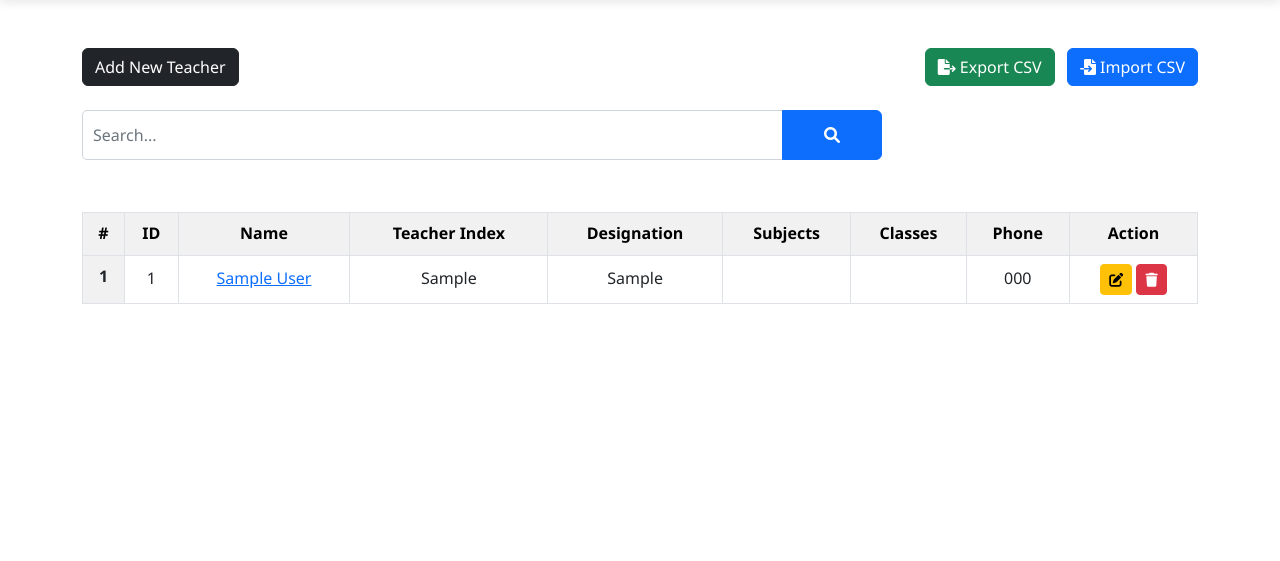
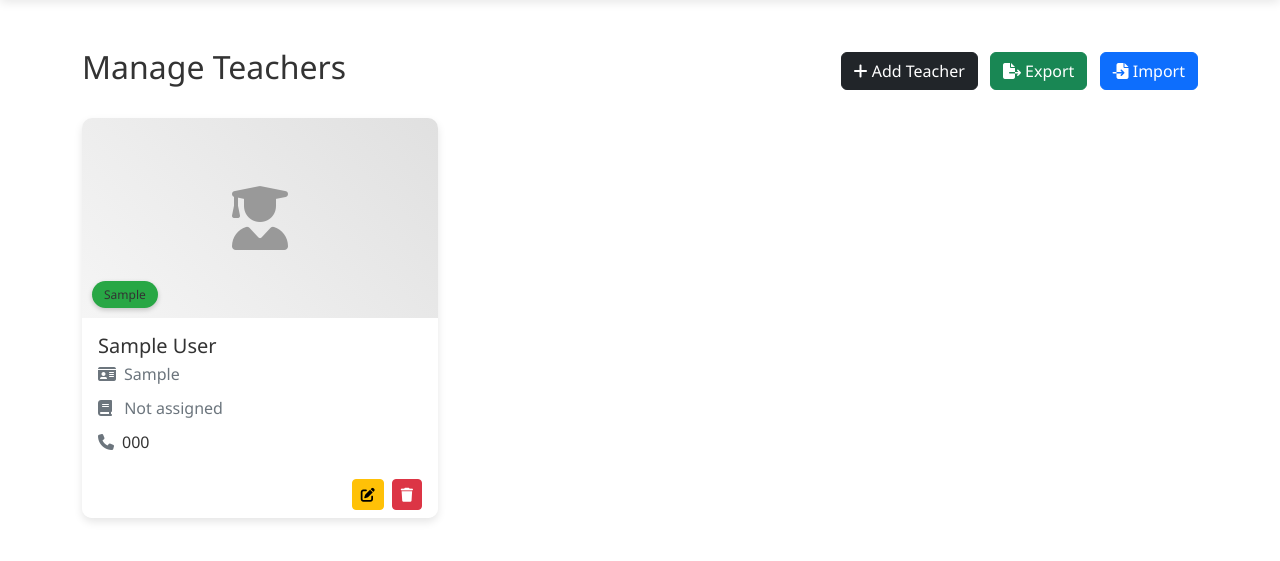
Before and after one commit to ShifatiRabbi/school-management-system, a PHP site: page /admin/teacher.php in a window 1280 px wide. Shown: the part 96-657 px from the top of the page. Run offline with PHP 8.4, Linux system fonts and the light colour scheme; a user stored in the database is signed in; tables that the repository leaves empty or names only in its code hold one stand-in row (values such as "Sample post").

Commit message:
teacher design and image issue fix

```diff
--- a/admin/data/teacher.php
+++ b/admin/data/teacher.php
@@ -92,6 +92,30 @@ function searchTeachers($key, $conn) {
     } else {
         return 0;
     }
+}
+
+function handleTeacherImageUpload($file, $teacher_id, $conn) {
+    $uploadDir = '../uploads/teachers/';
+    if (!file_exists($uploadDir)) {
+        mkdir($uploadDir, 0777, true);
+    }
+
+    // Delete old image if exists
+    $teacher = getTeacherById($teacher_id, $conn);
+    if ($teacher && !empty($teacher['image_path'])) {
+        $oldImage = "../".$teacher['image_path'];
+        if (file_exists($oldImage)) {
+            unlink($oldImage);
+        }
+    }
+
+    $fileName = uniqid() . '_' . basename($file['name']);
+    $targetPath = $uploadDir . $fileName;
+
+    if (move_uploaded_file($file['tmp_name'], $targetPath)) {
+        return str_replace('../', '', $targetPath);
+    }
+    return false;
 }
 
 // Import teachers from CSV
--- a/admin/teacher.php
+++ b/admin/teacher.php
@@ -16,22 +16,61 @@ if (isset($_SESSION['admin_id']) && isset($_SESSION['role'])) {
     <meta name="viewport" content="width=device-width, initial-scale=1.0">
     <title>Admin - Teachers</title>
     <link rel="stylesheet" href="https://cdn.jsdelivr.net/npm/bootstrap@5.2.0/dist/css/bootstrap.min.css">
+    <link rel="stylesheet" href="https://cdnjs.cloudflare.com/ajax/libs/font-awesome/6.4.0/css/all.min.css">
     <link rel="stylesheet" href="../css/style.css">
     <link rel="icon" href="../logo.png">
-    <script src="https://ajax.googleapis.com/ajax/libs/jquery/3.6.0/jquery.min.js"></script>
-    <link rel="stylesheet" href="https://cdnjs.cloudflare.com/ajax/libs/font-awesome/6.0.0/css/all.min.css">
+    <style>
+        .teacher-card {
+            transition: all 0.3s ease;
+            border-radius: 10px;
+            overflow: hidden;
+            box-shadow: 0 4px 8px rgba(0,0,0,0.1);
+        }
+        .teacher-card:hover {
+            transform: translateY(-5px);
+            box-shadow: 0 10px 20px rgba(0,0,0,0.2);
+        }
+        .teacher-img {
+            width: 100%;
+            height: 200px;
+            object-fit: cover;
+            object-position: top;
+        }
+        .teacher-img-placeholder {
+            width: 100%;
+            height: 200px;
+            background: linear-gradient(45deg, #f5f5f5, #e0e0e0);
+            display: flex;
+            align-items: center;
+            justify-content: center;
+            color: #999;
+            font-size: 4rem;
+        }
+        .position-badge {
+            position: absolute;
+            bottom: 10px;
+            left: 10px;
+            font-size: 0.75rem;
+            padding: 0.25rem 0.75rem;
+            border-radius: 20px;
+            box-shadow: 0 2px 5px rgba(0,0,0,0.2);
+        }
+    </style>
 </head>
 <body>
     <?php include "inc/navbar.php"; ?>
     <div class="container mt-5">
         <div class="d-flex justify-content-between align-items-center mb-4">
-            <a href="teacher-add.php" class="btn btn-dark">Add New Teacher</a>
+            <h2>Manage Teachers</h2>
             <div>
+                <a href="teacher-add.php" class="btn btn-dark me-2">
+                    <i class="fas fa-plus"></i> Add Teacher
+                </a>
                 <a href="req/teacher-export.php" class="btn btn-success me-2">
-                    <i class="fas fa-file-export"></i> Export CSV
+                    <i class="fas fa-file-export"></i> Export
                 </a>
                 <button class="btn btn-primary" data-bs-toggle="modal" data-bs-target="#importModal">
-                    <i class="fas fa-file-import"></i> Import CSV
+                    <i class="fas fa-file-import"></i> Import
                 </button>
             </div>
         </div>
@@ -42,7 +81,7 @@ if (isset($_SESSION['admin_id']) && isset($_SESSION['role'])) {
                 <div class="modal-content">
                     <form action="req/teacher-import.php" method="post" enctype="multipart/form-data">
                         <div class="modal-header">
-                            <h5 class="modal-title" id="importModalLabel">Import Teachers from CSV</h5>
+                            <h5 class="modal-title" id="importModalLabel">Import Teachers</h5>
                             <button type="button" class="btn-close" data-bs-dismiss="modal" aria-label="Close"></button>
                         </div>
                         <div class="modal-body">
@@ -63,106 +102,88 @@ if (isset($_SESSION['admin_id']) && isset($_SESSION['role'])) {
             </div>
         </div>
 
-        <form action="teacher-search.php" class="mt-3 n-table" method="get">
-            <div class="input-group mb-3">
-                <input type="text" class="form-control" name="searchKey" placeholder="Search..." style="height: 50px;">
-                <button class="btn btn-primary" style="height: 50px; width: 100px;">
-                    <i class="fa fa-search" aria-hidden="true"></i>
-                </button>
-            </div>
-        </form>
-
         <?php if (isset($_GET['error'])) { ?>
-            <div class="alert alert-danger mt-3 n-table" role="alert">
+            <div class="alert alert-danger alert-dismissible fade show" role="alert">
                 <?=$_GET['error']?>
+                <button type="button" class="btn-close" data-bs-dismiss="alert" aria-label="Close"></button>
             </div>
         <?php } ?>
 
         <?php if (isset($_GET['success'])) { ?>
-            <div class="alert alert-info mt-3 n-table" role="alert">
+            <div class="alert alert-success alert-dismissible fade show" role="alert">
                 <?=$_GET['success']?>
+                <button type="button" class="btn-close" data-bs-dismiss="alert" aria-label="Close"></button>
             </div>
         <?php } ?>
 
-        <?php if ($teachers != 0) { ?>
-            <div class="table-responsive">
-                <table class="table table-bordered mt-3 table-hover">
-                    <thead class="table-light">
-                        <tr>
-                            <th scope="col">#</th>
-                            <th scope="col">ID</th>
-                            <th scope="col">Name</th>
-                            <th scope="col">Teacher Index</th>
-                            <th scope="col">Designation</th>
-                            <th scope="col">Subjects</th>
-                            <th scope="col">Classes</th>
-                            <th scope="col">Phone</th>
-                            <th scope="col">Action</th>
-                        </tr>
-                    </thead>
-                    <tbody>
-                        <?php foreach ($teachers as $i => $teacher) { ?>
-                        <tr>
-                            <th scope="row"><?=$i+1?></th>
-                            <td><?=$teacher['teacher_id']?></td>
-                            <td>
-                                <a href="teacher-view.php?teacher_id=<?=$teacher['teacher_id']?>">
-                                    <?=$teacher['fname']?> <?=$teacher['lname']?>
-                                </a>
-                            </td>
-                            <td><?=$teacher['teacher_index']?></td>
-                            <td><?=$teacher['designation']?></td>
-                            <td>
-                                <?php
-                                    $subjectNames = [];
+        <div class="row">
+            <?php if ($teachers != 0) {
+                foreach ($teachers as $teacher) {
+                    $subjects = [];
                     if (!empty($teacher['subjects'])) {
                         $subjectIds = explode(',', $teacher['subjects']);
                         foreach ($subjectIds as $subjectId) {
                             $subject = getSubjectById($subjectId, $conn);
-                                            if ($subject) {
-                                                $subjectNames[] = $subject['subject_name'];
+                            if ($subject) $subjects[] = $subject['subject_name'];
                         }
                     }
-                                    }
-                                    echo implode(', ', $subjectNames);
             ?>
-                            </td>
-                            <td>
-                                <?php
-                                    $classNames = [];
-                                    if (!empty($teacher['classes_assigned'])) {
-                                        $classIds = explode(',', $teacher['classes_assigned']);
-                                        foreach ($classIds as $classId) {
-                                            $class = getClassById($classId, $conn);
-                                            if ($class) {
-                                                $classNames[] = $class['class_name'];
-                                            }
-                                        }
-                                    }
-                                    echo implode(', ', $classNames);
-                                ?>
-                            </td>
-                            <td><?=$teacher['phone_number']?></td>
-                            <td>
+            <div class="col-md-6 col-lg-4 mb-4">
+                <div class="card teacher-card h-100">
+                    <div class="card-img-top position-relative">
+                        <?php if (!empty($teacher['image_path'])): ?>
+                            <img src="../<?=$teacher['image_path']?>" class="teacher-img" alt="<?=$teacher['fname']?> <?=$teacher['lname']?>">
+                        <?php else: ?>
+                            <div class="teacher-img-placeholder">
+                                <i class="fas fa-user-graduate"></i>
+                            </div>
+                        <?php endif; ?>
+                        <span class="position-badge bg-<?=
+                            strpos($teacher['designation'], 'Head') !== false ? 'primary' :
+                            (strpos($teacher['designation'], 'Senior') !== false ? 'info' : 'success') ?>">
+                            <?=$teacher['designation']?>
+                        </span>
+                    </div>
+                    <div class="card-body">
+                        <h5 class="card-title mb-1"><?=$teacher['fname']?> <?=$teacher['lname']?></h5>
+                        <p class="text-muted mb-2">
+                            <i class="fas fa-id-card me-2"></i><?=$teacher['teacher_index']?>
+                        </p>
+                        <p class="text-muted mb-2">
+                            <i class="fas fa-book me-2"></i>
+                            <?=!empty($subjects) ? implode(', ', $subjects) : 'Not assigned'?>
+                        </p>
+                        <div class="d-flex align-items-center">
+                            <i class="fas fa-phone me-2 text-muted"></i>
+                            <?=$teacher['phone_number']?>
+                        </div>
+                    </div>
+                    <div class="card-footer bg-white border-top-0">
+                        <div class="d-flex justify-content-end">
                             <a href="teacher-edit.php?teacher_id=<?=$teacher['teacher_id']?>"
-                                   class="btn btn-warning btn-sm">
+                               class="btn btn-sm btn-warning me-2">
                                <i class="fas fa-edit"></i>
                             </a>
                             <a href="teacher-delete.php?teacher_id=<?=$teacher['teacher_id']?>"
-                                   class="btn btn-danger btn-sm">
+                               class="btn btn-sm btn-danger"
+                               onclick="return confirm('Are you sure you want to delete this teacher?')">
                                <i class="fas fa-trash"></i>
                             </a>
-                            </td>
-                        </tr>
-                        <?php } ?>
-                    </tbody>
-                </table>
                         </div>
-        <?php } else { ?>
-            <div class="alert alert-info .w-450 m-5" role="alert">
-                No teachers found.
+                    </div>
+                </div>
+            </div>
+            <?php }
+            } else { ?>
+            <div class="col-12">
+                <div class="alert alert-info text-center py-4" role="alert">
+                    <i class="fas fa-info-circle fa-2x mb-3"></i>
+                    <h4>No teachers found</h4>
+                    <p class="mb-0">Click "Add Teacher" to create a new teacher record</p>
+                </div>
             </div>
             <?php } ?>
+        </div>
     </div>
 
     <script src="https://cdn.jsdelivr.net/npm/bootstrap@5.2.0/dist/js/bootstrap.bundle.min.js"></script>
--- a/css/style.css
+++ b/css/style.css
@@ -1220,3 +1220,77 @@ textarea.form-control {
         height: 180px;
     }
 }
+
+/* Teacher Cards */
+.teacher-card {
+    transition: all 0.3s ease;
+    border: none;
+    border-radius: 12px;
+    overflow: hidden;
+    box-shadow: 0 5px 15px rgba(0, 0, 0, 0.05);
+    background-color: white;
+}
+
+.teacher-card:hover {
+    transform: translateY(-10px);
+    box-shadow: 0 15px 30px rgba(0, 0, 0, 0.1);
+}
+
+.teacher-img {
+    width: 100%;
+    height: 250px;
+    object-fit: cover;
+    object-position: top;
+}
+
+.teacher-img-placeholder {
+    width: 100%;
+    height: 250px;
+    background: linear-gradient(45deg, #f5f5f5, #e0e0e0);
+    display: flex;
+    align-items: center;
+    justify-content: center;
+    color: #999;
+    font-size: 4rem;
+}
+
+.position-badge {
+    position: absolute;
+    bottom: 10px;
+    left: 10px;
+    font-size: 0.75rem;
+    padding: 0.25rem 0.75rem;
+    border-radius: 20px;
+    box-shadow: 0 2px 5px rgba(0,0,0,0.2);
+}
+
+.bg-primary {
+    background-color: var(--primary-color) !important;
+}
+
+.bg-success {
+    background-color: #28a745 !important;
+}
+
+.bg-info {
+    background-color: #17a2b8 !important;
+}
+
+/* Responsive adjustments */
+@media (max-width: 768px) {
+    .teacher-card {
+        max-width: 320px;
+        margin-left: auto;
+        margin-right: auto;
+    }
+
+    .teacher-img, .teacher-img-placeholder {
+        height: 200px;
+    }
+}
+
+@media (max-width: 576px) {
+    .teacher-img, .teacher-img-placeholder {
+        height: 180px;
+    }
+}
```
Also changed, not shown: admin/teacher-add.php (+11 -0 lines), admin/teacher-edit.php (+11 -0 lines), teacher-info.php (+69 -69 lines), teacher-view.php (+8 -2 lines). Lines whose indentation alone changed are shown as unchanged.
